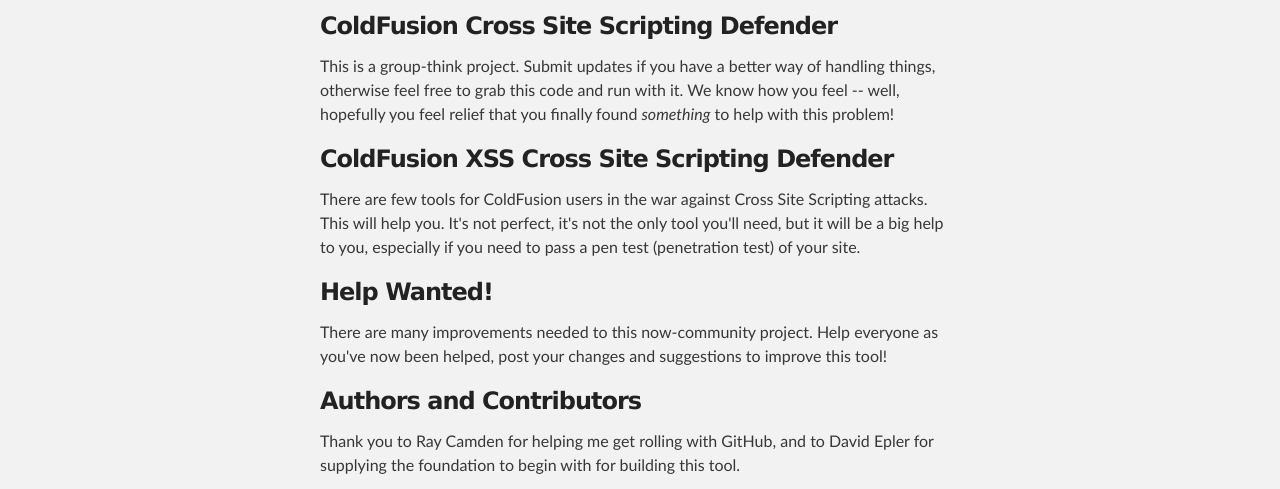
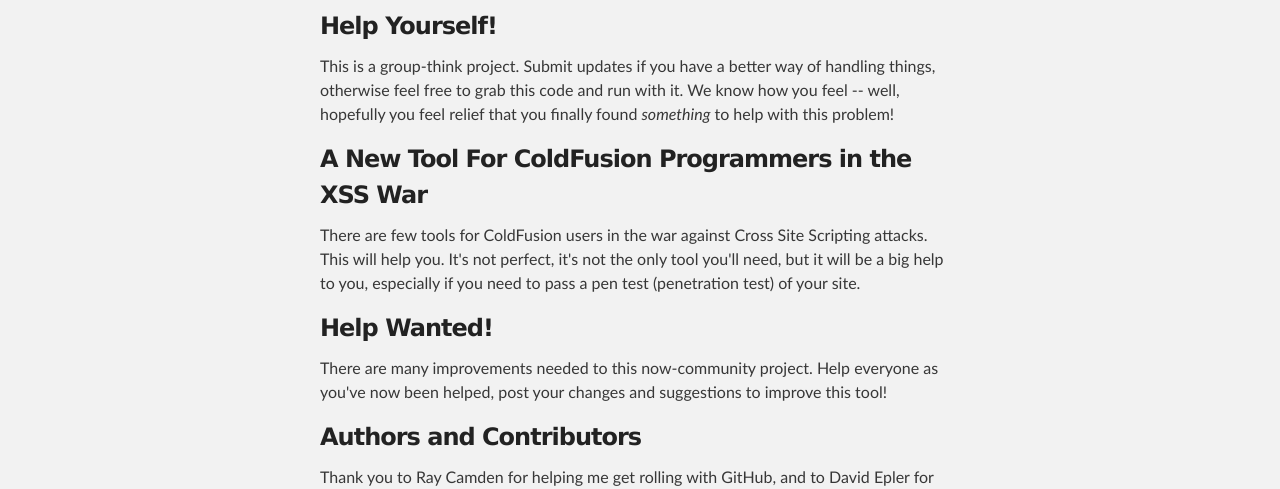
Before and after one commit to WisconsinWildcat/CFXSSDefender, a plain HTML site: page index.html in a window 1280 px wide. Shown: the part 252-741 px from the top of the page. Drawn offline with Linux system fonts and the light colour scheme.

Commit message:
Update to verbiage

```diff
--- a/index.html
+++ b/index.html
@@ -32,12 +32,12 @@
     <div id="main_content_wrap" class="outer">
       <section id="main_content" class="inner">
         <h3>
-<a name="coldfusion-cross-site-scripting-defender" class="anchor" href="#coldfusion-cross-site-scripting-defender"><span class="octicon octicon-link"></span></a>ColdFusion Cross Site Scripting Defender</h3>
+<a name="coldfusion-cross-site-scripting-defender" class="anchor" href="#coldfusion-cross-site-scripting-defender"><span class="octicon octicon-link"></span></a>Help Yourself!</h3>
 
 <p>This is a group-think project. Submit updates if you have a better way of handling things, otherwise feel free to grab this code and run with it. We know how you feel -- well, hopefully you feel relief that you finally found <em>something</em> to help with this problem!</p>
 
 <h3>
-<a name="coldfusion-xss-cross-site-scripting-defender" class="anchor" href="#coldfusion-xss-cross-site-scripting-defender"><span class="octicon octicon-link"></span></a>ColdFusion XSS Cross Site Scripting Defender</h3>
+<a name="coldfusion-xss-cross-site-scripting-defender" class="anchor" href="#coldfusion-xss-cross-site-scripting-defender"><span class="octicon octicon-link"></span></a>A New Tool For ColdFusion Programmers in the XSS War</h3>
 
 <p>There are few tools for ColdFusion users in the war against Cross Site Scripting attacks. This will help you. It's not perfect, it's not the only tool you'll need, but it will be a big help to you, especially if you need to pass a pen test (penetration test) of your site.</p>
 
```
